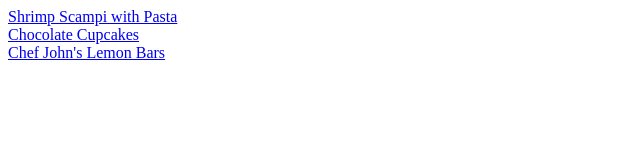
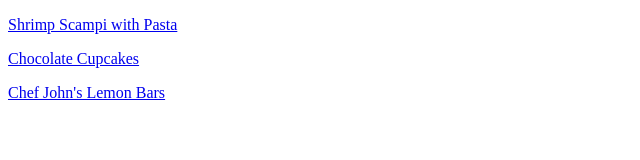
Before and after one commit to angelinaandrijevskaja/Recipes, a plain HTML site: page index.html in a window 1280 px wide. Shown: the whole page, without its empty margins (0-640 px from the left). Drawn offline with Linux system fonts and the light colour scheme.

Commit message:
Commit message

```diff
--- a/index.html
+++ b/index.html
@@ -6,8 +6,8 @@
     </head>
 
     <body>
-        <a href="my-recipes/pasta.html">Shrimp Scampi with Pasta</a> </br>
-        <a href="my-recipes/cupcakes.html">Chocolate Cupcakes</a> </br>
-        <a href="my-recipes/bars.html">Chef John's Lemon Bars</a>
+        <p><a href="my-recipes/pasta.html">Shrimp Scampi with Pasta</a></p>
+        <p><a href="my-recipes/cupcakes.html">Chocolate Cupcakes</a></p>
+        <p><a href="my-recipes/bars.html">Chef John's Lemon Bars</a></p>
     </body>
 </html>
```
Also changed, not shown: my-recipes/bars.html (+0 -1 lines), my-recipes/cupcakes.html (+1 -0 lines).
